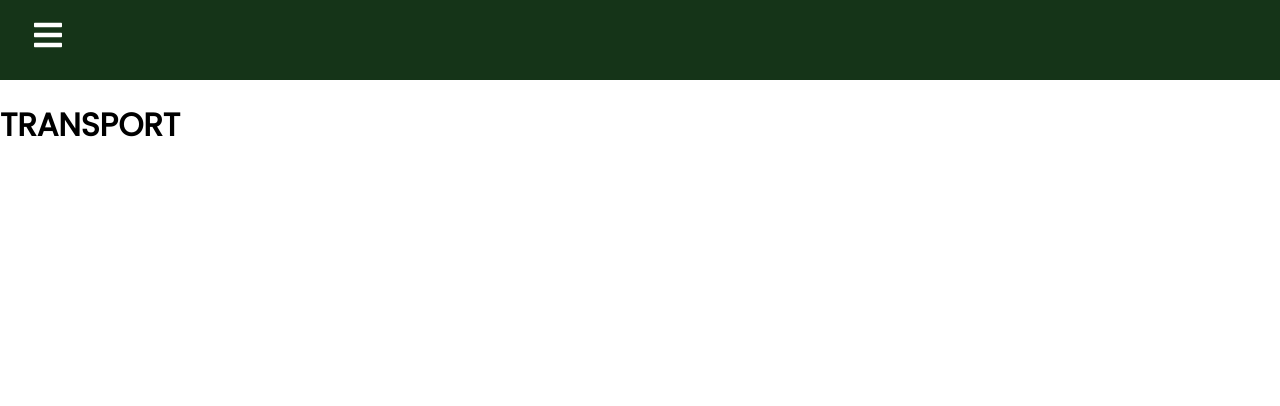
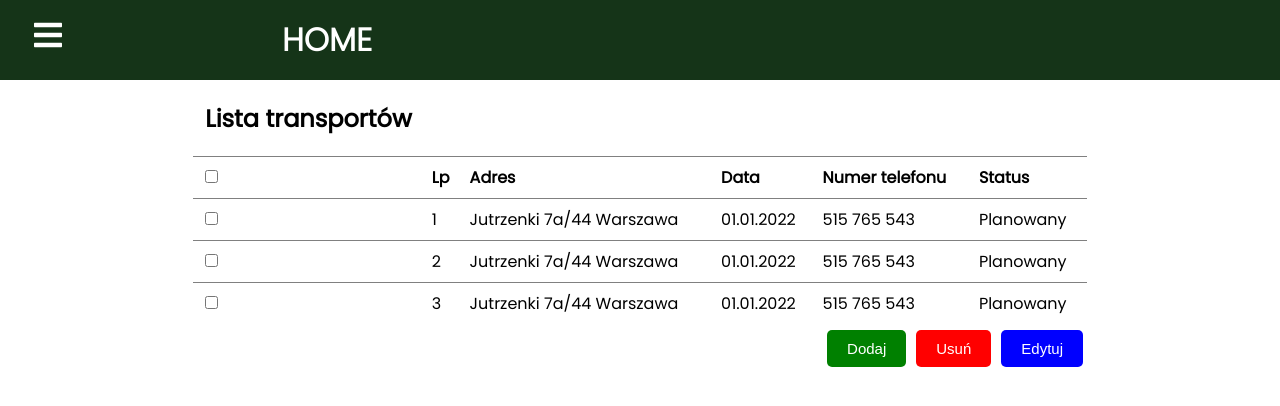
Before and after one commit to s18914/ABCRecyclingApp, a React (Create React App) app in the folder abc-recycling-app/: page /transports in a window 1280 px wide. Shown: the top 406 px of the page. Built offline with nearby package versions, Linux system fonts and the light colour scheme.

Commit message:
add first page - transporty

```diff
--- a/abc-recycling-app/scss/style.scss
+++ b/abc-recycling-app/scss/style.scss
@@ -14,16 +14,22 @@ body {
     //min-height: 100vh;
     font-family: PoppinsRegular;
 
-    .scroller {
-        overflow: auto;
-        scrollbar-color: #205225 #153418;
-        scrollbar-width: thin;
-    }
+    .btn-panel {
+        display: flex;
+        justify-content: flex-end;
+        width: 70%;
 
-    .list-actions {
-        display: flex;
-        flex-direction: row-reverse;
-        justify-content: flex-start;
+        .btn {
+            display: inline-block;
+            color: #fff;
+            border: none;
+            padding: 10px 20px;
+            margin: 5px;
+            border-radius: 5px;
+            cursor: pointer;
+            text-decoration: none;
+            font-size: 15px;
+        }
     }
 
     .header {
@@ -33,7 +39,13 @@ body {
         justify-content: start;
         align-items: center;
 
+        h1 {
+            color: #FFFFFF;
+            font-family: PoppinsLight;
+        }
+
         .menu-bars {
+            width: 250px;
             margin-left: 2rem;
             font-size: 2rem;
             background: none;
@@ -106,60 +118,15 @@ body {
             }
         }
     }
+
     span {
         margin-left: 16px;
     }
 
-    main {
-        grid-column: 2;
-        grid-row: 1 / span 2;
-        padding: 25px;
-
-        .list-actions-sale {
-            display: flex;
-            flex-direction: row-reverse;
-            justify-content: flex-start;
-        }
-
-        .login {
-            position: absolute;
-            height: 100px;
-            width: 300px;
-            left: calc(100vw - 300px);
-            top: -35px;
-            border-radius: 0px 0px 0px 37px;
-            background: #7c807c;
-
-            > div {
-                padding-top: 45px;
-                padding-left: 60px;
-                width: 178px;
-                height: 39px;
-                //font-family: Poppins;
-                font-style: normal;
-                font-weight: 600;
-                font-size: 26px;
-                line-height: 39px;
-                color: #FFFFFF;
-                text-shadow: 0px 4px 4px rgba(0, 0, 0, 0.25);
-            }
-        }
-
-        h1 {
-            height: 47px;
-            width: 470px;
-            border-radius: 20px;
-            background: #0E3612;
-            color: #FFFFFF;
-            margin-left: 30px;
-            margin-top: 30px;
-            margin-bottom: 45px;
-            text-align: center;
-            padding-top: 10px;
-            font-family: PoppinsLight;
-            font-weight: 300;
-            line-height: 1.2;
-        }
+    .main {
+        display: flex;
+        flex-direction: column;
+        align-items: center;
 
         .strong-table {
             font-size: large;
@@ -172,7 +139,7 @@ body {
             border-collapse: collapse;
             border-radius: 1em;
             overflow: hidden;
-            width: 100%;
+            width: 70%;
 
             tr:last-child td:first-child {
                 border-bottom-left-radius: 10px;
@@ -192,6 +159,7 @@ body {
                     padding: 0.5rem;
                 }
             }
+
             tbody {
                 tr:nth-child(odd) {
                     background-color:  #d9d9d9;
@@ -203,77 +171,6 @@ body {
 
         }
 
-        #panel {
-            background-color: #E5E5E5;
-            width: 95%;
-            height: calc(100vh - 390px);
-            border: 1px solid #AFAFAF;
-            border-radius: 10px;
-            padding: 30px;
-            display: grid;
-            grid-template-columns: 1fr 1.5fr;
-            grid-template-rows: 1fr;
 
-            h3 {
-                margin: 0;
-                width: fit-content;
-            }
-
-            input {
-                height: 30px;
-                border: 1px solid #AFAFAF;
-                border-radius: 10px;
-            }
-
-            .large {
-                width: 230px;
-                border: 1px solid #AFAFAF;
-                border-radius: 10px;
-            }
-
-            .small {
-                width: 90px;
-            }
-
-            .in-frame {
-                border: 1px solid #AFAFAF;
-                background-color: #e2e2e2;
-                border-radius: 10px;
-                height: 90%;
-                width: 90%;
-                padding: 10px;
-            }
-
-            .in-flex {
-                display: flex;
-                justify-content: space-evenly;
-                align-items: stretch;
-                flex-direction: column;
-                flex-wrap: wrap;
-            }
-        }
-
-        ul {
-            display: flex;
-            padding: 0;
-            list-style-type: none;
-            li {
-                float: right;
-                a {
-                    display: inline-block;
-                    color: #2c3e50;
-                    padding: 1rem 2rem;
-                    text-decoration: none;
-                }
-                a:hover {
-                    background-color: #d35400;
-                    color: #ecf0f1;
-                }
-                a.active {
-                    background-color: #95a5a6;
-                    color: #ecf0f1;
-                }
-            }
-        }
     }
 }
--- a/abc-recycling-app/src/App.js
+++ b/abc-recycling-app/src/App.js
@@ -1,4 +1,3 @@
-import Header from './components/Header'
 import Navbar from './components/Navbar'
 import { BrowserRouter as Router, Routes , Route } from 'react-router-dom';
 import Home from './components/pages/Home';
--- a/abc-recycling-app/src/components/Navbar.js
+++ b/abc-recycling-app/src/components/Navbar.js
@@ -19,6 +19,7 @@ function Navbar() {
               <Link to='#' className='menu-bars'>
                 <FaIcons.FaBars onClick={showSidebar} />
               </Link>
+              <h1>HOME</h1>
             </div>
             <nav className={sidebar ? 'nav-menu active' : 'nav-menu'}>
               <ul className='nav-menu-items' onClick={showSidebar}>
--- a/abc-recycling-app/src/components/pages/Home.js
+++ b/abc-recycling-app/src/components/pages/Home.js
@@ -1,8 +1,10 @@
 import React from 'react'
+import Header from '../Header'
 
 const Home = () => {
   return (
-    <div>Home</div>
+    <div> h</div>
+
   )
 }
 
--- a/abc-recycling-app/src/components/pages/Transports.js
+++ b/abc-recycling-app/src/components/pages/Transports.js
@@ -1,9 +1,53 @@
 import React from 'react'
+import Button from '../Button'
 
 const Transports = () => {
   return (
-    <h1>TRANSPORT</h1>
+    <>
+      <div className='main'>
+      <table cellspacing="30" cellpadding="20" RULES="rows">
+            <h2>Lista transportów</h2>
+            <tr class="table-list strong-list">
+                <td><input type="checkbox"/></td>
+                <td><strong>Lp</strong></td>
+                <td><strong>Adres</strong></td>
+                <td><strong>Data</strong></td>
+                <td><strong>Numer telefonu</strong></td>
+                <td><strong>Status</strong></td>
+            </tr>
+            <tr>
+                <td><input type="checkbox"/></td>
+                <td>1</td>
+                <td>Jutrzenki 7a/44 Warszawa</td>
+                <td>01.01.2022</td>
+                <td>515 765 543</td>
+                <td>Planowany</td>
+            </tr>
+            <tr>
+                <td><input type="checkbox"/></td>
+                <td>2</td>
+                <td>Jutrzenki 7a/44 Warszawa</td>
+                <td>01.01.2022</td>
+                <td>515 765 543</td>
+                <td>Planowany</td>
+            </tr>
+            <tr>
+                <td><input type="checkbox"/></td>
+                <td>3</td>
+                <td>Jutrzenki 7a/44 Warszawa</td>
+                <td>01.01.2022</td>
+                <td>515 765 543</td>
+                <td>Planowany</td>
+            </tr>
+        </table>
+        <div className='btn-panel'>
+          <Button color={'green'} text={'Dodaj'}/>
+          <Button color={'red'} text={'Usuń'}/>
+          <Button color={'blue'} text={'Edytuj'}/>
+        </div>
+      </div>
 
+    </>
   )
 }
 
--- a/abc-recycling-app/src/css/style.css
+++ b/abc-recycling-app/src/css/style.css
@@ -13,15 +13,21 @@
 body {
   font-family: PoppinsRegular;
 }
-body .scroller {
-  overflow: auto;
-  scrollbar-color: #205225 #153418;
-  scrollbar-width: thin;
+body .btn-panel {
+  display: flex;
+  justify-content: flex-end;
+  width: 70%;
 }
-body .list-actions {
-  display: flex;
-  flex-direction: row-reverse;
-  justify-content: flex-start;
+body .btn-panel .btn {
+  display: inline-block;
+  color: #fff;
+  border: none;
+  padding: 10px 20px;
+  margin: 5px;
+  border-radius: 5px;
+  cursor: pointer;
+  text-decoration: none;
+  font-size: 15px;
 }
 body .header {
   background-color: #153418;
@@ -30,7 +36,12 @@ body .header {
   justify-content: start;
   align-items: center;
 }
+body .header h1 {
+  color: #FFFFFF;
+  font-family: PoppinsLight;
+}
 body .header .menu-bars {
+  width: 250px;
   margin-left: 2rem;
   font-size: 2rem;
   background: none;
@@ -38,14 +49,6 @@ body .header .menu-bars {
 body .header > img {
   width: 170px;
   padding: 15px 10px;
-}
-body footer {
-  grid-column: 1;
-  grid-row: 2;
-  background-color: #205225;
-}
-body footer nav {
-  background-color: #205225;
 }
 body .menu-bars {
   margin-left: 2rem;
@@ -104,146 +107,40 @@ body .nav-menu .nav-menu-items .navbar-toggle {
 body span {
   margin-left: 16px;
 }
-body main {
-  grid-column: 2;
-  grid-row: 1/span 2;
-  padding: 25px;
+body .main {
+  display: flex;
+  flex-direction: column;
+  align-items: center;
 }
-body main .list-actions-sale {
-  display: flex;
-  flex-direction: row-reverse;
-  justify-content: flex-start;
-}
-body main .login {
-  position: absolute;
-  height: 100px;
-  width: 300px;
-  left: calc(100vw - 300px);
-  top: -35px;
-  border-radius: 0px 0px 0px 37px;
-  background: #7c807c;
-}
-body main .login > div {
-  padding-top: 45px;
-  padding-left: 60px;
-  width: 178px;
-  height: 39px;
-  font-style: normal;
-  font-weight: 600;
-  font-size: 26px;
-  line-height: 39px;
-  color: #FFFFFF;
-  text-shadow: 0px 4px 4px rgba(0, 0, 0, 0.25);
-}
-body main h1 {
-  height: 47px;
-  width: 470px;
-  border-radius: 20px;
-  background: #0E3612;
-  color: #FFFFFF;
-  margin-left: 30px;
-  margin-top: 30px;
-  margin-bottom: 45px;
-  text-align: center;
-  padding-top: 10px;
-  font-family: PoppinsLight;
-  font-weight: 300;
-  line-height: 1.2;
-}
-body main .strong-table {
+body .main .strong-table {
   font-size: large;
 }
-body main table {
+body .main table {
   border-style: solid;
   border-width: 1px;
   border-color: grey;
   border-collapse: collapse;
   border-radius: 1em;
   overflow: hidden;
-  width: 100%;
+  width: 70%;
 }
-body main table tr:last-child td:first-child {
+body .main table tr:last-child td:first-child {
   border-bottom-left-radius: 10px;
 }
-body main table tr:last-child td:last-child {
+body .main table tr:last-child td:last-child {
   border-bottom-right-radius: 10px;
 }
-body main table h2 {
+body .main table h2 {
   text-align: center;
 }
-body main table tr td {
+body .main table tr td {
   padding: 0.5rem;
 }
-body main table tbody tr:nth-child(odd) {
+body .main table tbody tr:nth-child(odd) {
   background-color: #d9d9d9;
 }
-body main table tbody tr:nth-child(even) {
+body .main table tbody tr:nth-child(even) {
   background-color: #f2f2f2;
-}
-body main #panel {
-  background-color: #E5E5E5;
-  width: 95%;
-  height: calc(100vh - 390px);
-  border: 1px solid #AFAFAF;
-  border-radius: 10px;
-  padding: 30px;
-  display: grid;
-  grid-template-columns: 1fr 1.5fr;
-  grid-template-rows: 1fr;
-}
-body main #panel h3 {
-  margin: 0;
-  width: fit-content;
-}
-body main #panel input {
-  height: 30px;
-  border: 1px solid #AFAFAF;
-  border-radius: 10px;
-}
-body main #panel .large {
-  width: 230px;
-  border: 1px solid #AFAFAF;
-  border-radius: 10px;
-}
-body main #panel .small {
-  width: 90px;
-}
-body main #panel .in-frame {
-  border: 1px solid #AFAFAF;
-  background-color: #e2e2e2;
-  border-radius: 10px;
-  height: 90%;
-  width: 90%;
-  padding: 10px;
-}
-body main #panel .in-flex {
-  display: flex;
-  justify-content: space-evenly;
-  align-items: stretch;
-  flex-direction: column;
-  flex-wrap: wrap;
-}
-body main ul {
-  display: flex;
-  padding: 0;
-  list-style-type: none;
-}
-body main ul li {
-  float: right;
-}
-body main ul li a {
-  display: inline-block;
-  color: #2c3e50;
-  padding: 1rem 2rem;
-  text-decoration: none;
-}
-body main ul li a:hover {
-  background-color: #d35400;
-  color: #ecf0f1;
-}
-body main ul li a.active {
-  background-color: #95a5a6;
-  color: #ecf0f1;
 }
 
 /*# sourceMappingURL=style.css.map */
```
Also changed, not shown: abc-recycling-app/src/components/Header.js (+4 -5 lines), 1 other file (tests, documents, lock files or other folders).
